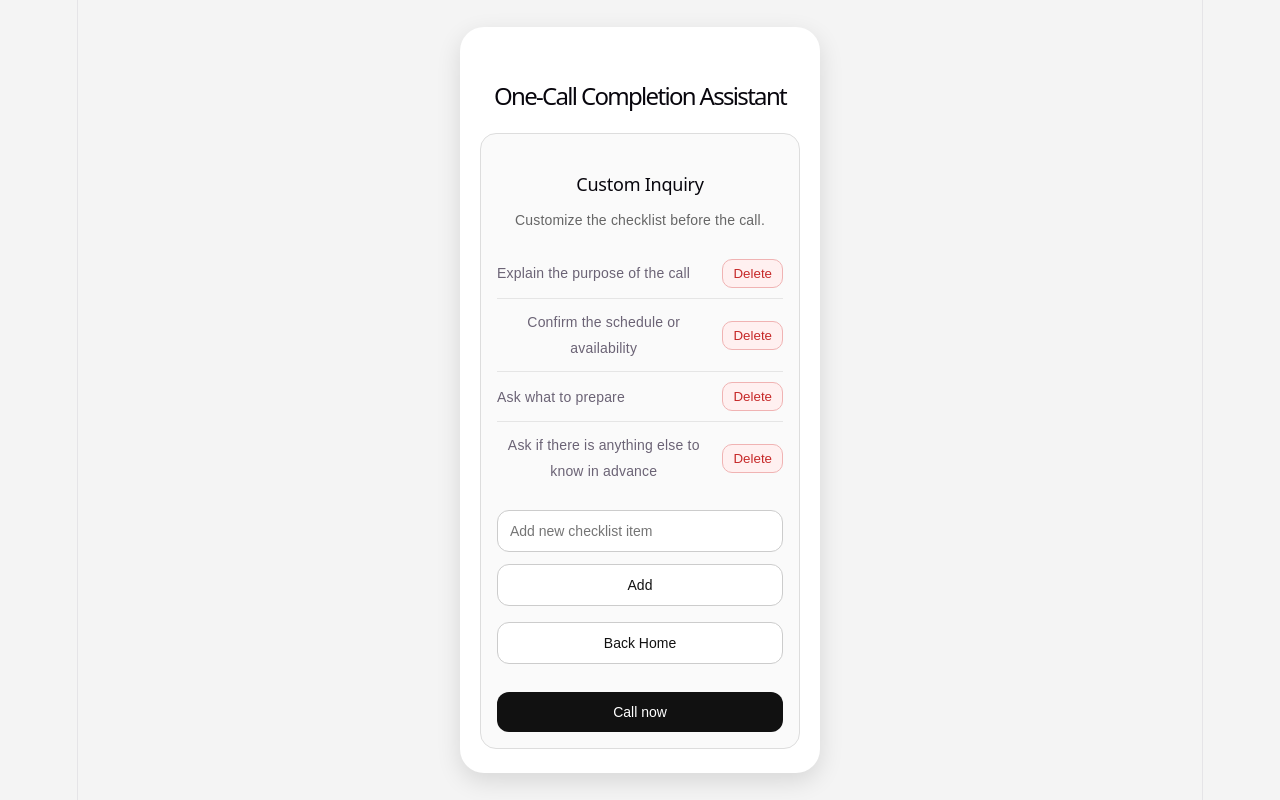
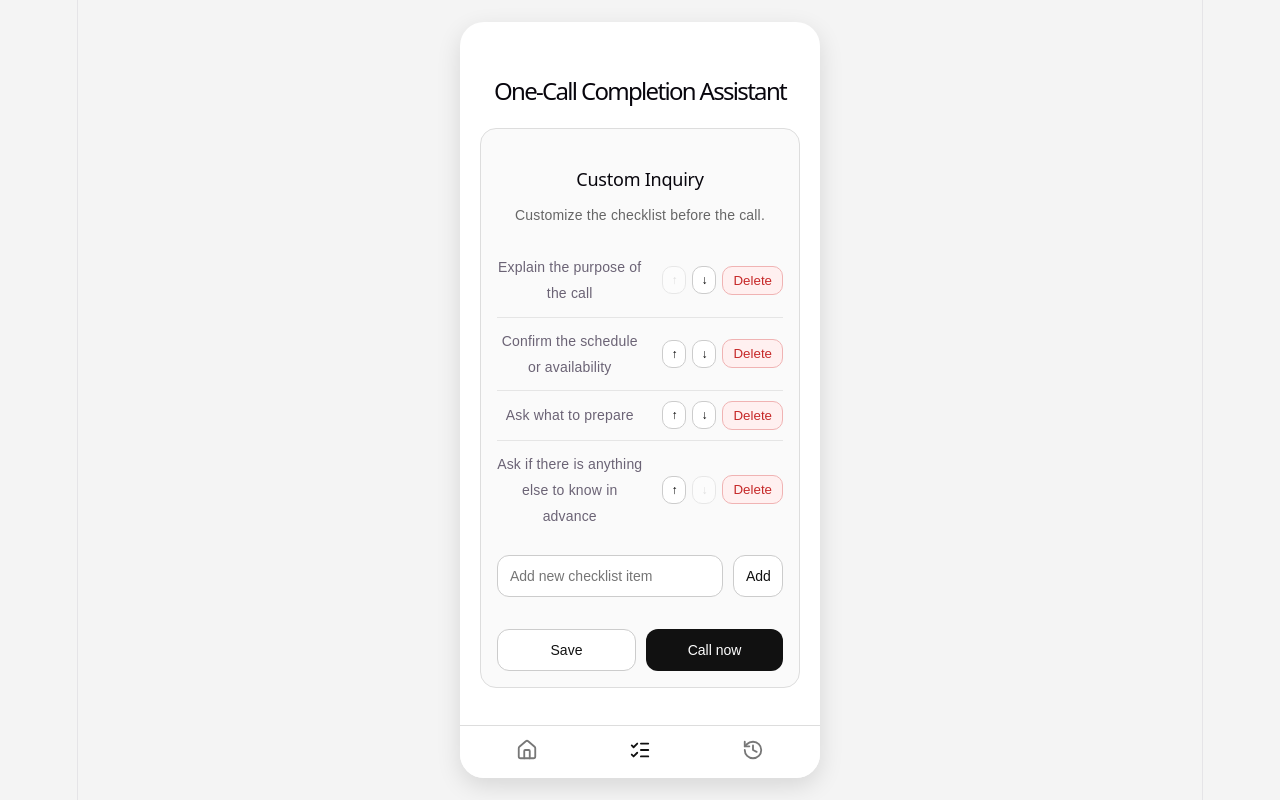
Before and after one commit to dotlot1110/one-call-assistant, a React (Vite) app: page / in a window 1280 px wide. Both pictures are taken after typing "Sample" into the empty fields and a click on the button "Generate Checklist". Built offline with nearby package versions, Linux system fonts and the light colour scheme.

Commit message:
fix repo link

```diff
--- a/package.json
+++ b/package.json
@@ -10,6 +10,7 @@
     "preview": "vite preview"
   },
   "dependencies": {
+    "lucide-react": "^1.17.0",
     "react": "^19.2.6",
     "react-dom": "^19.2.6"
   },
--- a/src/App.css
+++ b/src/App.css
@@ -81,6 +81,18 @@ h3 {
   background: white;
   color: #111;
   border: 1px solid #ccc;
+  margin-top: 16px;
+}
+
+.edit-action-row {
+  display: flex;
+  gap: 10px;
+  margin-top: 16px;
+}
+
+.half-button {
+  flex: 1;
+  width: auto;
 }
 
 .restart-button {
@@ -106,6 +118,64 @@ h3 {
   background: white;
   text-align: left;
   cursor: pointer;
+}
+
+.phone-frame {
+  width: 360px;
+  min-height: 720px;
+  background: white;
+  border-radius: 24px;
+  padding: 24px 20px 90px;
+  box-sizing: border-box;
+  box-shadow: 0 8px 24px rgba(0, 0, 0, 0.12);
+  position: relative;
+}
+
+.bottom-nav {
+  position: absolute;
+  left: 0;
+  right: 0;
+  bottom: 0;
+  display: flex;
+  justify-content: space-around;
+  align-items: center;
+  padding: 12px 10px 16px;
+  border-top: 1px solid #ddd;
+  background: white;
+  border-radius: 0 0 24px 24px;
+}
+
+.nav-button {
+  background: none;
+  border: none;
+  color: #666;
+  font-size: 13px;
+  cursor: pointer;
+}
+
+.nav-button.active {
+  color: #111;
+  font-weight: 700;
+}
+
+.history-card-wrapper {
+  display: flex;
+  flex-direction: column;
+  gap: 8px;
+}
+
+.nav-button {
+  background: none;
+  border: none;
+  color: #777;
+  cursor: pointer;
+  display: flex;
+  align-items: center;
+  justify-content: center;
+}
+
+.nav-button.active {
+  color: #111;
 }
 
 .checklist-section,
@@ -140,6 +210,32 @@ h3 {
   border-bottom: none;
 }
 
+.checklist-actions-inline {
+  display: flex;
+  gap: 6px;
+  align-items: center;
+  flex-shrink: 0;
+}
+
+.checklist-text {
+  flex: 1;
+  margin-right: 8px;
+}
+
+.small-button {
+  background: white;
+  border: 1px solid #ccc;
+  border-radius: 10px;
+  padding: 6px 8px;
+  cursor: pointer;
+  font-size: 12px;
+}
+
+.small-button:disabled {
+  opacity: 0.4;
+  cursor: not-allowed;
+}
+
 .delete-button {
   background: #fff0f0;
   color: #c62828;
@@ -163,6 +259,24 @@ h3 {
   border: 1px solid #ccc;
   border-radius: 12px;
   cursor: pointer;
+}
+
+.add-item-row {
+  display: flex;
+  gap: 10px;
+  align-items: center;
+  margin-top: 16px;
+}
+
+.inline-input {
+  flex: 1;
+  margin-bottom: 0;
+}
+
+.inline-add-button {
+  width: 50px;
+  flex-shrink: 0;
+  margin: 0;
 }
 
 .call-button {
--- a/src/App.jsx
+++ b/src/App.jsx
@@ -7,6 +7,10 @@ import CallScreen from "./components/CallScreen";
 import ResultScreen from "./components/ResultScreen";
 import HistoryScreen from "./components/HistoryScreen";
 import HistoryDetailScreen from "./components/HistoryDetailScreen";
+
+import BottomNav from "./components/BottomNav";
+import MyListScreen from "./components/MyListScreen";
+
 
 const templates = {
   hospital: [
@@ -36,6 +40,7 @@ const templates = {
 };
 
 const HISTORY_KEY = "one-call-history";
+const MY_LIST_KEY = "one-call-my-lists";
 
 function createChecklistItems(items) {
   return items.map((item) => ({
@@ -50,20 +55,56 @@ function App() {
   const [selectedTopic, setSelectedTopic] = useState("");
   const [checklist, setChecklist] = useState([]);
   const [newItem, setNewItem] = useState("");
-  const [screen, setScreen] = useState("home");
+  const [screen, setScreen] = useState("home"); // home | edit | call | result | myList | history | historyDetail
   const [history, setHistory] = useState([]);
   const [selectedHistoryItem, setSelectedHistoryItem] = useState(null);
+  const [myLists, setMyLists] = useState([]);
 
   useEffect(() => {
     const savedHistory = localStorage.getItem(HISTORY_KEY);
     if (savedHistory) {
       setHistory(JSON.parse(savedHistory));
     }
+
+    const savedMyLists = localStorage.getItem(MY_LIST_KEY);
+    if (savedMyLists) {
+      setMyLists(JSON.parse(savedMyLists));
+    }
   }, []);
 
   function saveHistory(nextHistory) {
     setHistory(nextHistory);
     localStorage.setItem(HISTORY_KEY, JSON.stringify(nextHistory));
+  }
+
+  function saveMyLists(nextMyLists) {
+    setMyLists(nextMyLists);
+    localStorage.setItem(MY_LIST_KEY, JSON.stringify(nextMyLists));
+  }
+
+  function handleSaveToMyList() {
+    const newRecord = {
+      id: crypto.randomUUID(),
+      topic: selectedTopic,
+      createdAt: new Date().toLocaleString(),
+      items: checklist
+    };
+
+    const nextMyLists = [newRecord, ...myLists];
+    saveMyLists(nextMyLists);
+    setScreen("myList");
+  }
+
+  function handleOpenMyList(record) {
+    setSelectedTopic(record.topic);
+    setChecklist(record.items);
+    setInput(record.topic);
+    setScreen("edit");
+  }
+
+  function handleDeleteMyList(idToDelete) {
+    const nextMyLists = myLists.filter((record) => record.id !== idToDelete);
+    saveMyLists(nextMyLists);
   }
 
   function handleGenerateFromInput() {
@@ -123,6 +164,32 @@ function App() {
 
     setChecklist([...checklist, newChecklistItem]);
     setNewItem("");
+  }
+
+  function handleMoveItemUp(id) {
+    const currentIndex = checklist.findIndex((item) => item.id === id);
+    if (currentIndex <= 0) return;
+
+    const updatedChecklist = [...checklist];
+    [updatedChecklist[currentIndex - 1], updatedChecklist[currentIndex]] = [
+      updatedChecklist[currentIndex],
+      updatedChecklist[currentIndex - 1]
+    ];
+
+    setChecklist(updatedChecklist);
+  }
+
+  function handleMoveItemDown(id) {
+    const currentIndex = checklist.findIndex((item) => item.id === id);
+    if (currentIndex === -1 || currentIndex >= checklist.length - 1) return;
+
+    const updatedChecklist = [...checklist];
+    [updatedChecklist[currentIndex], updatedChecklist[currentIndex + 1]] = [
+      updatedChecklist[currentIndex + 1],
+      updatedChecklist[currentIndex]
+    ];
+
+    setChecklist(updatedChecklist);
   }
 
   function handleCallNow() {
@@ -207,7 +274,6 @@ function App() {
             setInput={setInput}
             onGenerate={handleGenerateFromInput}
             onSelectTopic={handleSelectTopic}
-            onViewHistory={() => setScreen("history")}
           />
         )}
 
@@ -219,8 +285,11 @@ function App() {
             setNewItem={setNewItem}
             onDeleteItem={handleDeleteItem}
             onAddItem={handleAddItem}
+            onMoveItemUp={handleMoveItemUp}
+            onMoveItemDown={handleMoveItemDown}
             onBackHome={() => setScreen("home")}
             onCallNow={handleCallNow}
+            onSaveToMyList={handleSaveToMyList}
           />
         )}
 
@@ -245,11 +314,18 @@ function App() {
           />
         )}
 
+        {screen === "myList" && (
+          <MyListScreen
+            myLists={myLists}
+            onOpenMyList={handleOpenMyList}
+            onDeleteMyList={handleDeleteMyList}
+          />
+        )}
+
         {screen === "history" && (
           <HistoryScreen
             history={history}
             onOpenDetail={handleOpenHistoryDetail}
-            onBackHome={() => setScreen("home")}
           />
         )}
 
@@ -260,6 +336,19 @@ function App() {
             onDeleteHistoryItem={handleDeleteHistoryItem}
           />
         )}
+
+        <BottomNav
+          activeTab={
+            screen === "home"
+              ? "home"
+              : screen === "history" || screen === "historyDetail"
+              ? "history"
+              : "myList"
+          }
+          onGoHome={() => setScreen("home")}
+          onGoMyList={() => setScreen("myList")}
+          onGoHistory={() => setScreen("history")}
+        />
       </div>
     </div>
   );
--- /dev/null
+++ b/src/components/BottomNav.jsx
@@ -0,0 +1,33 @@
+import { House, ListChecks, History } from "lucide-react";
+
+function BottomNav({ activeTab, onGoHome, onGoMyList, onGoHistory }) {
+  return (
+    <nav className="bottom-nav">
+      <button
+        className={activeTab === "home" ? "nav-button active" : "nav-button"}
+        onClick={onGoHome}
+        aria-label="Home"
+      >
+        <House size={22} />
+      </button>
+
+      <button
+        className={activeTab === "myList" ? "nav-button active" : "nav-button"}
+        onClick={onGoMyList}
+        aria-label="My List"
+      >
+        <ListChecks size={22} />
+      </button>
+
+      <button
+        className={activeTab === "history" ? "nav-button active" : "nav-button"}
+        onClick={onGoHistory}
+        aria-label="History"
+      >
+        <History size={22} />
+      </button>
+    </nav>
+  );
+}
+
+export default BottomNav;
--- a/src/components/EditScreen.jsx
+++ b/src/components/EditScreen.jsx
@@ -5,8 +5,11 @@ function EditScreen({
   setNewItem,
   onDeleteItem,
   onAddItem,
+  onMoveItemUp,
+  onMoveItemDown,
   onBackHome,
-  onCallNow
+  onCallNow,
+  onSaveToMyList
 }) {
   return (
     <div className="checklist-section">
@@ -14,37 +17,54 @@ function EditScreen({
       <p className="subtitle">Customize the checklist before the call.</p>
 
       <ul className="checklist-list">
-        {checklist.map((item) => (
+        {checklist.map((item, index) => (
           <li key={item.id} className="checklist-item">
-            <span>{item.text}</span>
+            <span className="checklist-text">{item.text}</span>
+
+            <div className="checklist-actions-inline">
+              <button
+                className="small-button"
+                onClick={() => onMoveItemUp(item.id)}
+                disabled={index === 0}
+              >
+                ↑
+              </button>
+              <button
+                className="small-button"
+                onClick={() => onMoveItemDown(item.id)}
+                disabled={index === checklist.length - 1}
+              >
+                ↓
+              </button>
               <button
                 className="delete-button"
                 onClick={() => onDeleteItem(item.id)}
               >
                 Delete
               </button>
+            </div>
           </li>
         ))}
       </ul>
 
-      <div className="add-item-section">
+      <div className="add-item-row">
         <input
           type="text"
           placeholder="Add new checklist item"
           value={newItem}
           onChange={(e) => setNewItem(e.target.value)}
-          className="new-item-input"
+          className="new-item-input inline-input"
         />
-        <button className="add-button" onClick={onAddItem}>
+        <button className="add-button inline-add-button" onClick={onAddItem}>
           Add
         </button>
       </div>
 
-      <div className="button-group">
-        <button className="secondary-button" onClick={onBackHome}>
-          Back Home
+      <div className="edit-action-row">
+        <button className="secondary-button half-button" onClick={onSaveToMyList}>
+          Save
         </button>
-        <button className="call-button" onClick={onCallNow}>
+        <button className="call-button half-button" onClick={onCallNow}>
           Call now
         </button>
       </div>
--- a/src/components/HistoryDetailScreen.jsx
+++ b/src/components/HistoryDetailScreen.jsx
@@ -43,7 +43,7 @@ function HistoryDetailScreen({
 
       <div className="result-actions">
         <button className="secondary-button" onClick={onBackToHistory}>
-          Back to History
+          Back
         </button>
         <button
           className="delete-history-button"
--- a/src/components/HistoryScreen.jsx
+++ b/src/components/HistoryScreen.jsx
@@ -1,4 +1,4 @@
-function HistoryScreen({ history, onOpenDetail, onBackHome }) {
+function HistoryScreen({ history, onOpenDetail }) {
   return (
     <div className="history-screen">
       <h2>Call History</h2>
@@ -31,10 +31,6 @@ function HistoryScreen({ history, onOpenDetail, onBackHome }) {
           ))}
         </div>
       )}
-
-      <button className="secondary-button" onClick={onBackHome}>
-        Back Home
-      </button>
     </div>
   );
 }
--- a/src/components/HomeScreen.jsx
+++ b/src/components/HomeScreen.jsx
@@ -1,4 +1,4 @@
-function HomeScreen({ input, setInput, onGenerate, onSelectTopic, onViewHistory }) {
+function HomeScreen({ input, setInput, onGenerate, onSelectTopic }) {
   return (
     <>
       <p className="subtitle">
@@ -29,10 +29,6 @@ function HomeScreen({ input, setInput, onGenerate, onSelectTopic, onViewHistory
           Event Inquiry
         </button>
       </div>
-
-      <button className="secondary-button" onClick={onViewHistory}>
-        View History
-      </button>
     </>
   );
 }
--- /dev/null
+++ b/src/components/MyListScreen.jsx
@@ -0,0 +1,38 @@
+function MyListScreen({ myLists, onOpenMyList, onDeleteMyList }) {
+  return (
+    <div className="history-screen">
+      <h2>My Lists</h2>
+      <p className="subtitle">Manage generated checklists before calls.</p>
+
+      {myLists.length === 0 ? (
+        <div className="empty-box">No saved checklists yet.</div>
+      ) : (
+        <div className="history-list">
+          {myLists.map((record) => (
+            <div key={record.id} className="history-card-wrapper">
+              <button
+                className="history-card"
+                onClick={() => onOpenMyList(record)}
+              >
+                <div className="history-top">
+                  <span className="history-topic">{record.topic}</span>
+                  <span className="status-badge pending-badge">draft</span>
+                </div>
+                <div className="history-date">{record.createdAt}</div>
+              </button>
+
+              <button
+                className="delete-history-button"
+                onClick={() => onDeleteMyList(record.id)}
+              >
+                Delete
+              </button>
+            </div>
+          ))}
+        </div>
+      )}
+    </div>
+  );
+}
+
+export default MyListScreen;
```
Also changed, not shown: 1 other file (tests, documents, lock files or other folders). Lines whose indentation alone changed are shown as unchanged.
